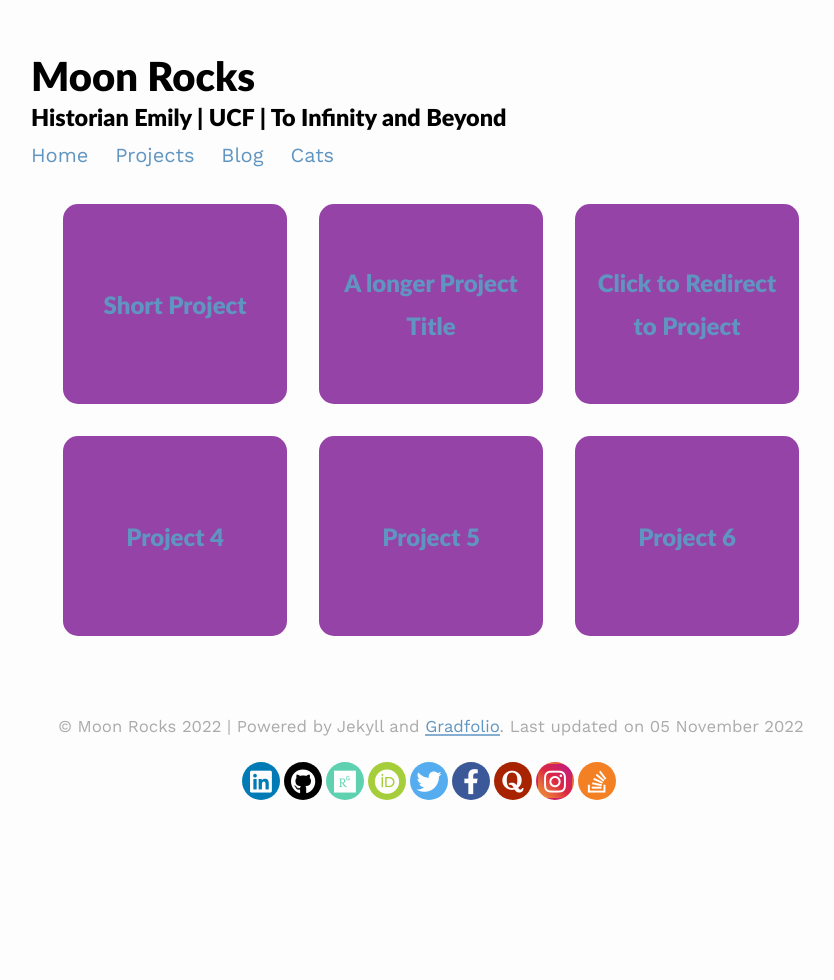
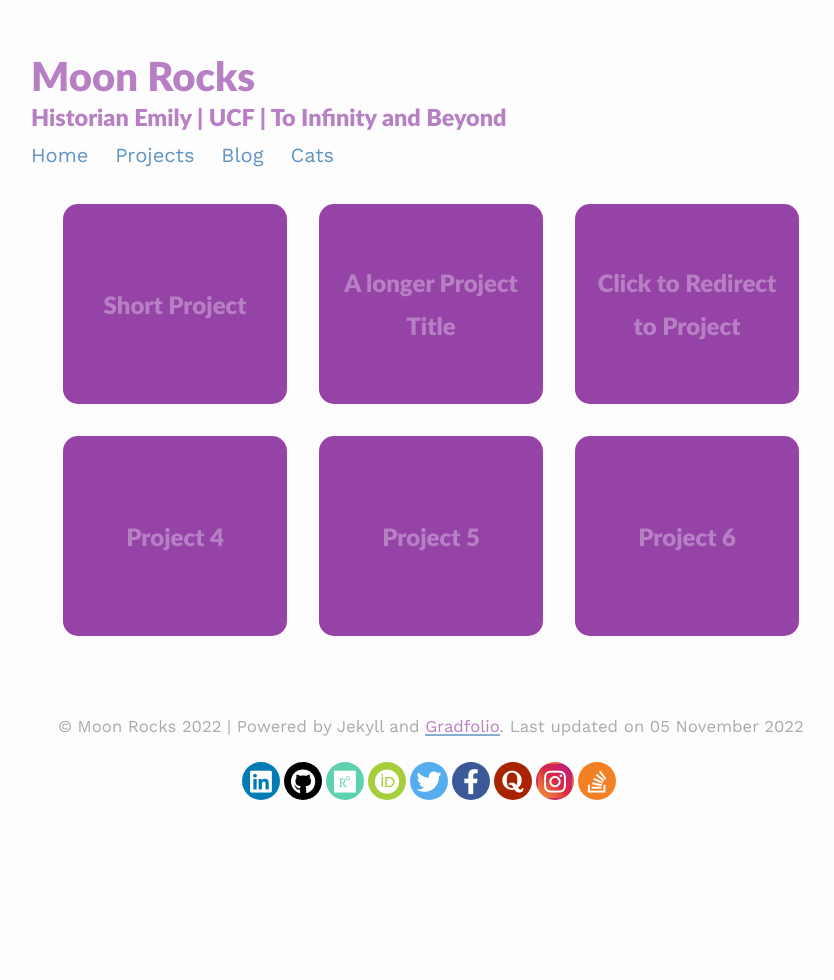
Before and after one commit to emilystrickland2/Historian, a Jekyll site: the page built from _pages/projects.md, in a window 1280 px wide. Shown: the whole page, without its empty margins (209-1043 px from the left). Built offline with Jekyll 4.4.1, drawn with Linux system fonts in a browser that asks for light colours; nearby versions of some CDN libraries.

Commit message:
Update variables.scss

```diff
--- a/assets/css/_sass/variables.scss
+++ b/assets/css/_sass/variables.scss
@@ -13,12 +13,12 @@ $brand-color:      #6095c1;
 // Color scheme for light
 $body-bg: #fdfdfd;
 $projectbox: #9643a7;
-$text-color: #rgb(184, 128, 196);
+$text-color: rgb(184, 128, 196);
 
 // Color scheme for dark modes
 $body-bg-dark: #061725;
 $projectbox-dark: lighten($body-bg-dark, 10%);
-$text-color-dark: #777;
+$text-color-dark: rgb(184, 128, 196);
 
 // Colour palette for project boxes
 $theme1: ("one",#388087),("two", #6FB3B8),("three",#BADFE7),("four",#C2EDCE),("five",#F6F6F2);
```
